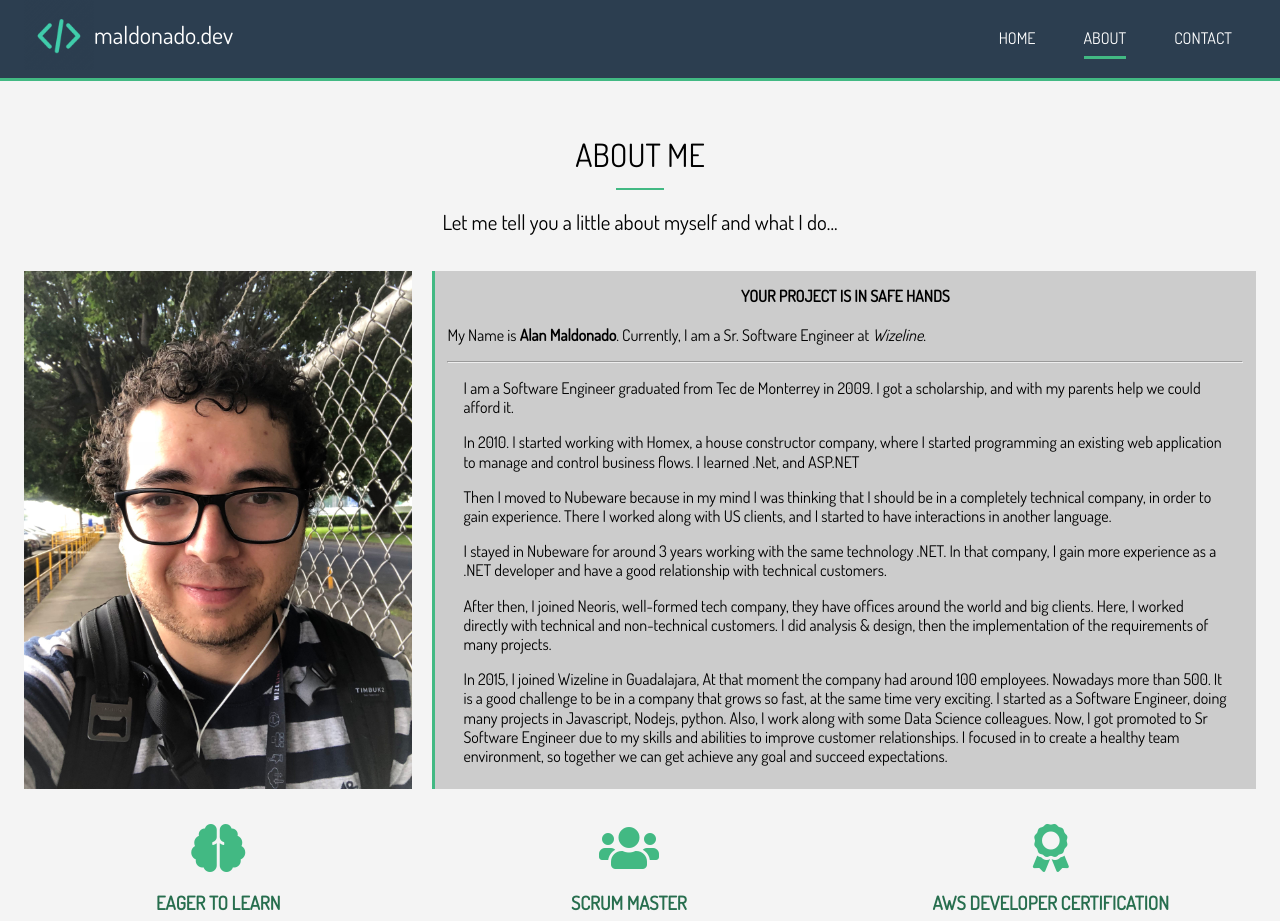
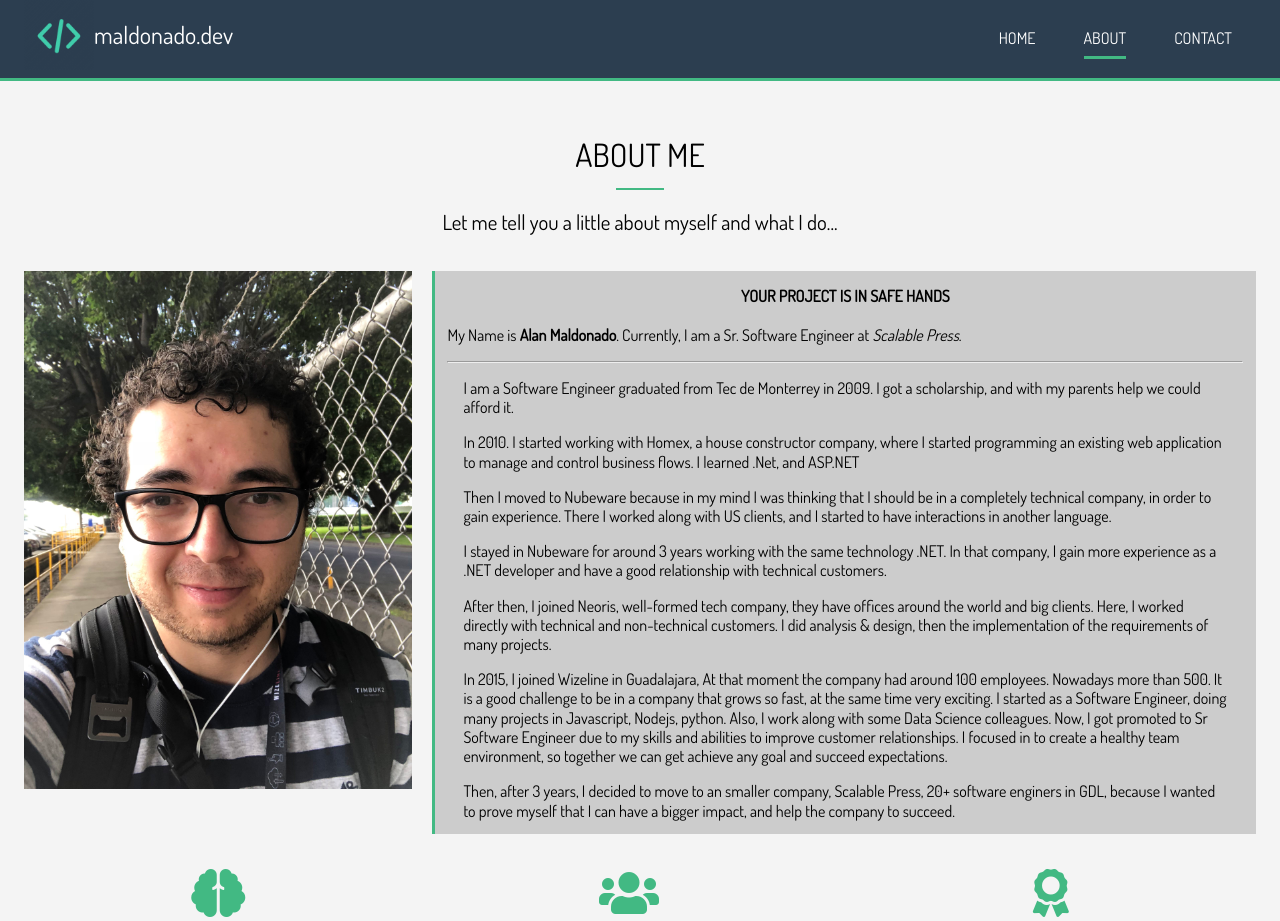
Before and after one commit to alan-maldonado/maldonado.dev, a Vue app: page /about in a window 1280 px wide. Shown: the top 921 px of the page. Built offline with nearby package versions, Linux system fonts and the light colour scheme.

Commit message:
📝 Update about me

```diff
--- a/src/components/AboutMe.vue
+++ b/src/components/AboutMe.vue
@@ -11,7 +11,7 @@
           <p class="name">
             My Name is
             <strong>Alan Maldonado</strong>. Currently, I am a Sr. Software Engineer at
-            <em>Wizeline</em>.
+            <em>Scalable Press</em>.
           </p>
           <hr>
           <p>I am a Software Engineer graduated from Tec de Monterrey in 2009. I got a scholarship, and with my parents help we could afford it.</p>
@@ -20,6 +20,8 @@
           <p>I stayed in Nubeware for around 3 years working with the same technology .NET. In that company, I gain more experience as a .NET developer and have a good relationship with technical customers.</p>
           <p>After then, I joined Neoris, well-formed tech company, they have offices around the world and big clients. Here, I worked directly with technical and non-technical customers. I did analysis & design, then the implementation of the requirements of many projects.</p>
           <p>In 2015, I joined Wizeline in Guadalajara, At that moment the company had around 100 employees. Nowadays more than 500. It is a good challenge to be in a company that grows so fast, at the same time very exciting. I started as a Software Engineer, doing many projects in Javascript, Nodejs, python. Also, I work along with some Data Science colleagues. Now, I got promoted to Sr Software Engineer due to my skills and abilities to improve customer relationships. I focused in to create a healthy team environment, so together we can get achieve any goal and succeed expectations.</p>
+          <p>Then, after 3 years, I decided to move to an smaller company, Scalable Press, 20+ software enginers in GDL, because I wanted to prove myself that I can have a bigger impact, and help the company to succeed.</p>
+
         </div>
         <div class="award-1">
           <a href="https://www.linkedin.com/in/alanmaldonado/" target="_blank">
```
Also changed, not shown: 1 other file (tests, documents, lock files or other folders).
